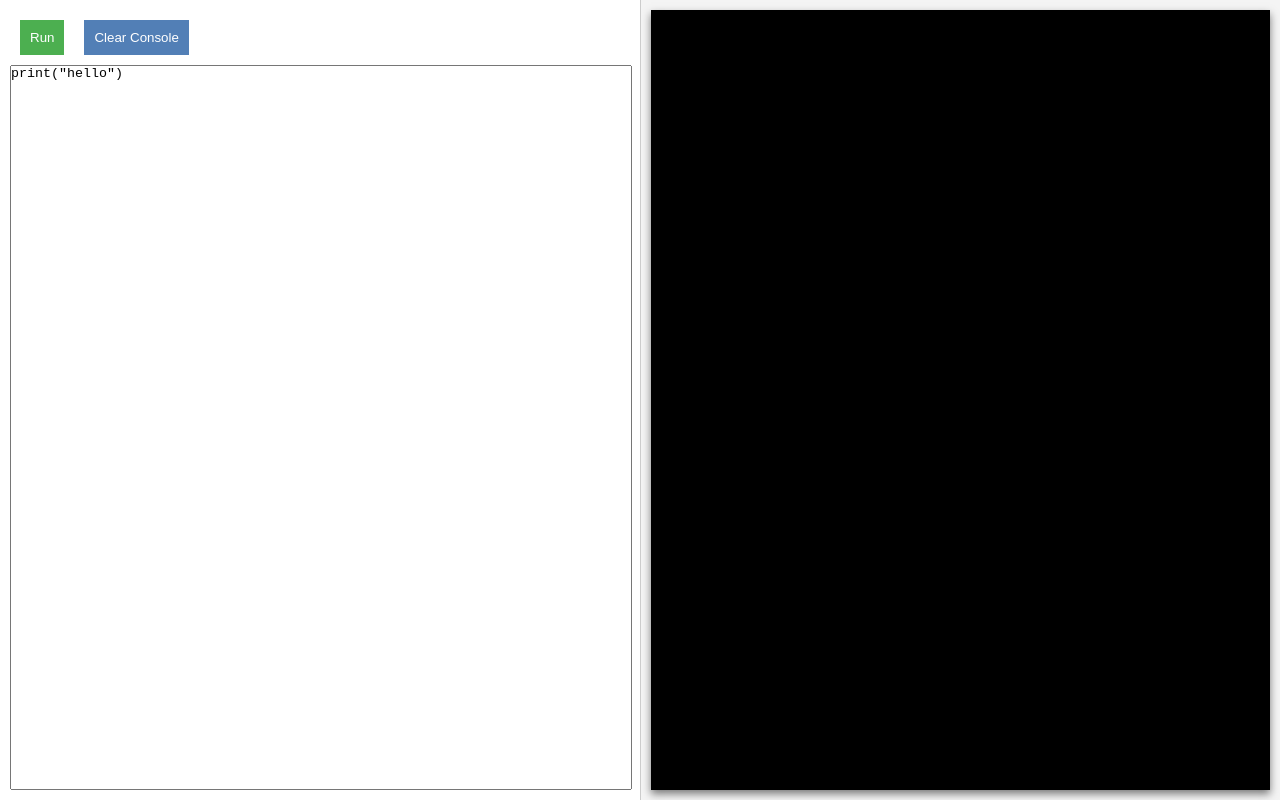
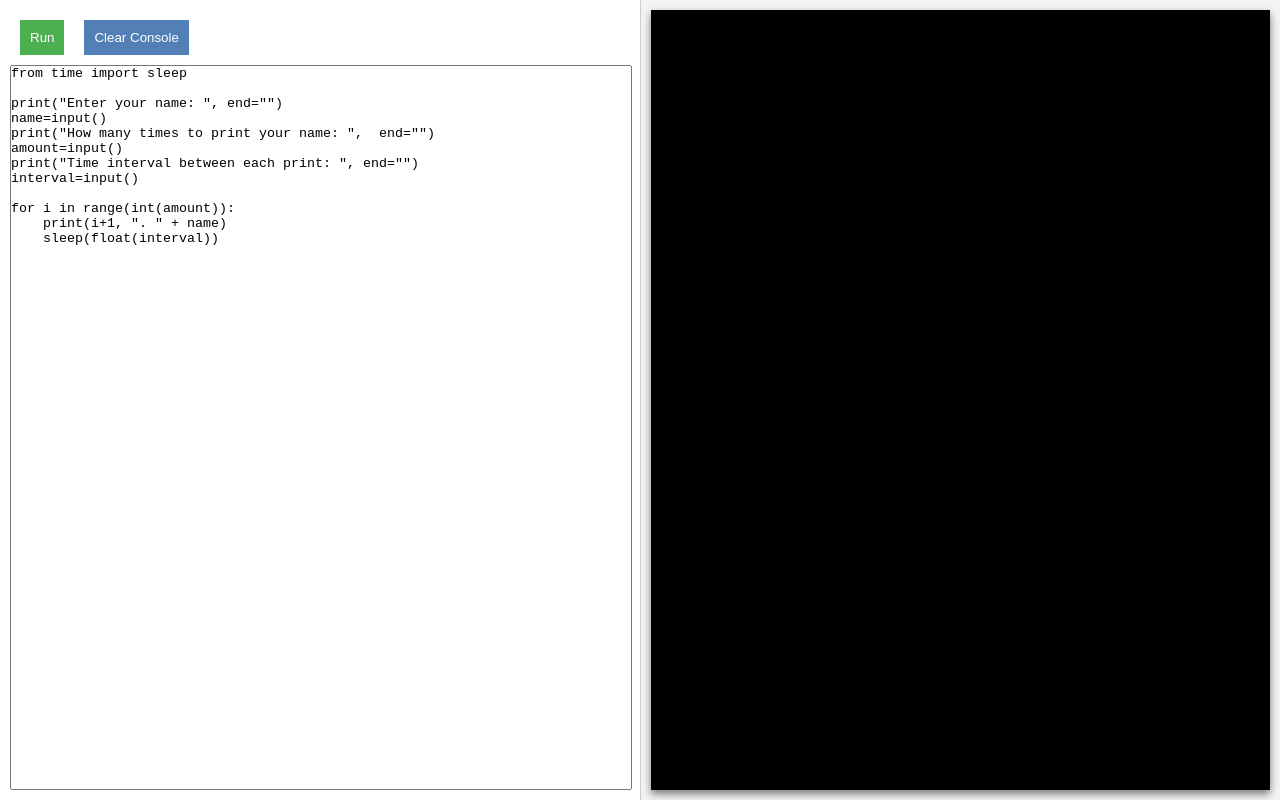
Before and after one commit to JoeHossam/code-interpeter, a website: page public/index.html in a window 1280 px wide. Drawn offline with Linux system fonts and the light colour scheme.

Commit message:
added better example code

```diff
--- a/public/index.html
+++ b/public/index.html
@@ -12,7 +12,20 @@
                     <button id="clear-console-button">Clear Console</button>
                 </div>
             </div>
-            <textarea id="code-input">print("hello")</textarea>
+            <textarea id="code-input">
+from time import sleep
+
+print("Enter your name: ", end="")
+name=input()
+print("How many times to print your name: ",  end="")
+amount=input()
+print("Time interval between each print: ", end="")
+interval=input()
+
+for i in range(int(amount)):
+    print(i+1, ". " + name)
+    sleep(float(interval))
+            </textarea>
         </div>
         <div id="output-panel">
             <!-- <textarea id="terminal" readonly></textarea>0
```
